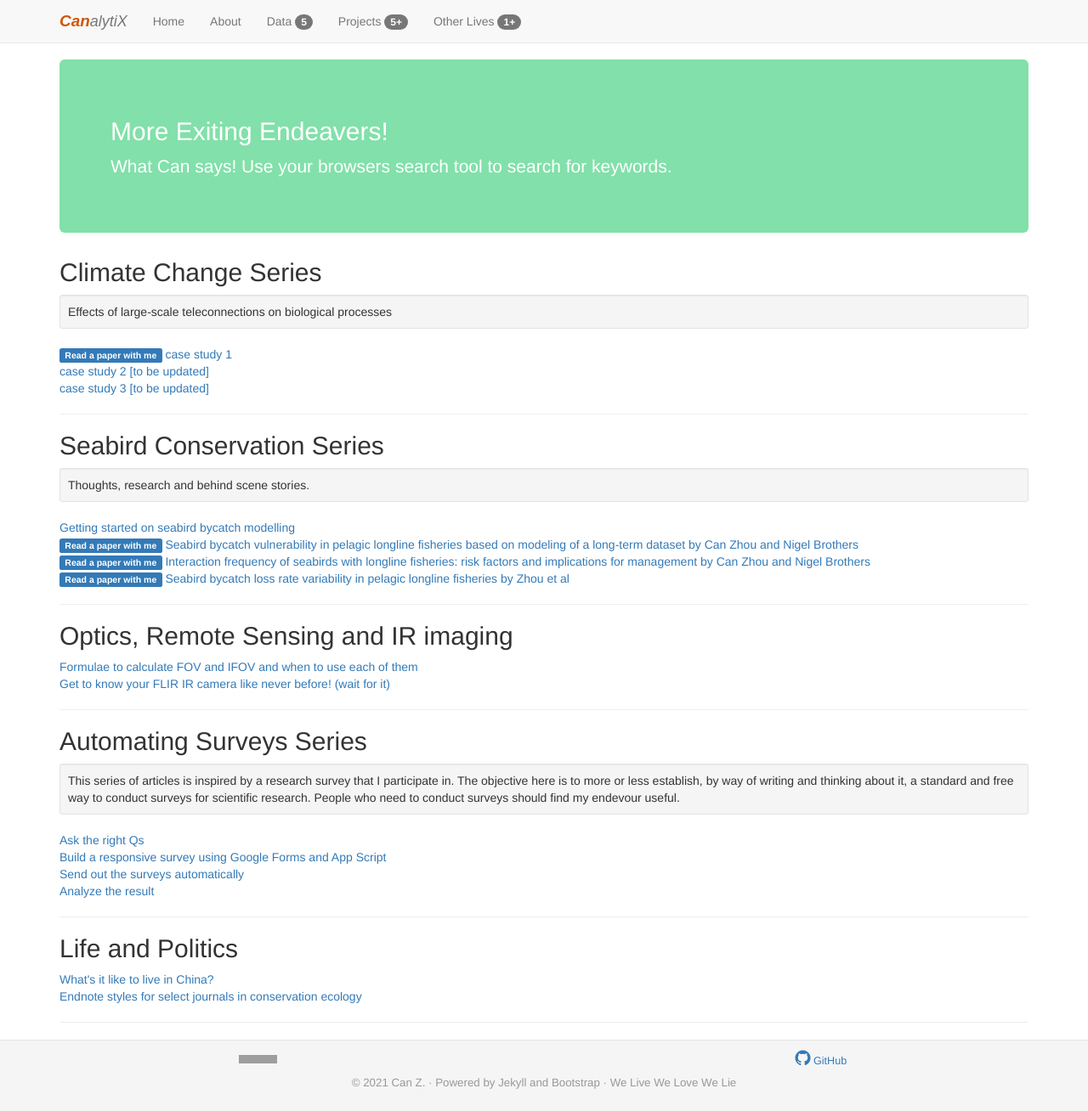
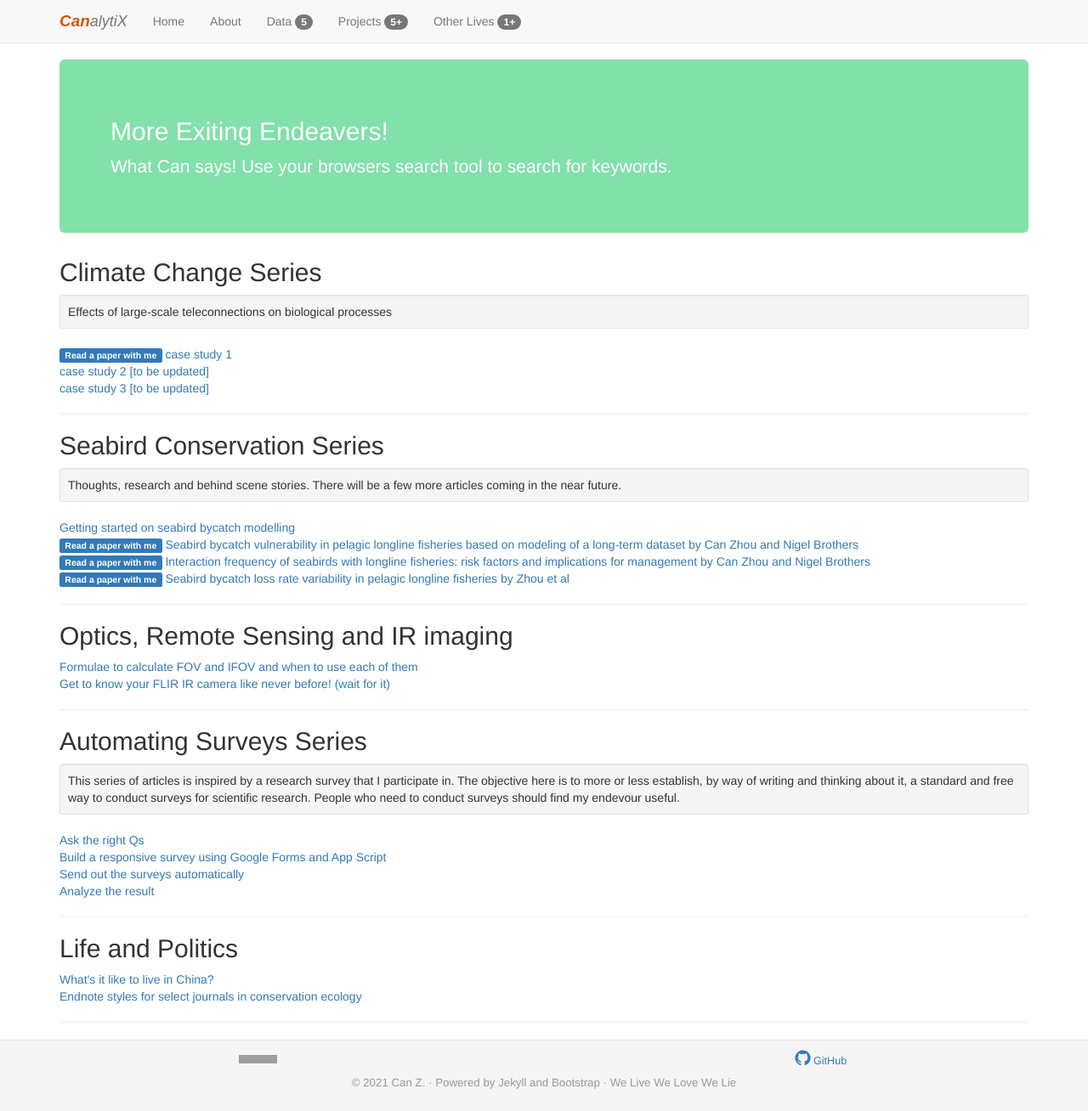
Before and after one commit to HVoltBb/HVoltBb.github.io, a Jekyll site: the page built from random/index.html, in a window 1280 px wide and 1308 px high. Shown: the whole window at 85% size. Built offline with Jekyll 4.4.1, drawn with Linux system fonts in a browser that asks for light colours; comment, search, counter and statistics services are not loaded; grey boxes are pictures that could not be loaded.

Commit message:
Update index.html

```diff
--- a/random/index.html
+++ b/random/index.html
@@ -32,7 +32,7 @@ description: Blog posts on optics, thermodynamics and more
 <!--- seabird conservation --->
 <h2>Seabird Conservation Series</h2>
 <div class="well well-sm">
-	Thoughts, research and behind scene stories.
+	Thoughts, research and behind scene stories. There will be a few more articles coming in the near future.
 </div>
 <div class="blog-post">
 	<a href="./posts/getting_started.html">Getting started on seabird bycatch modelling</a>
```
